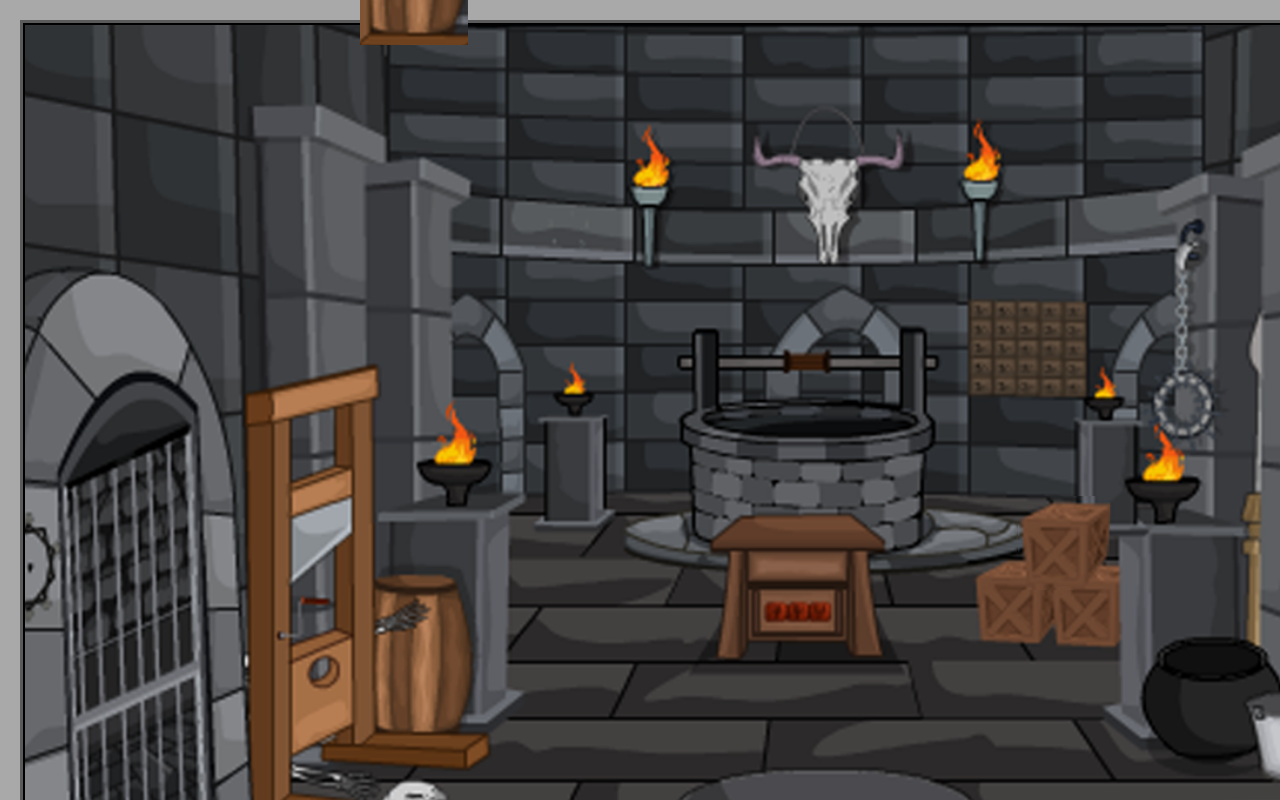
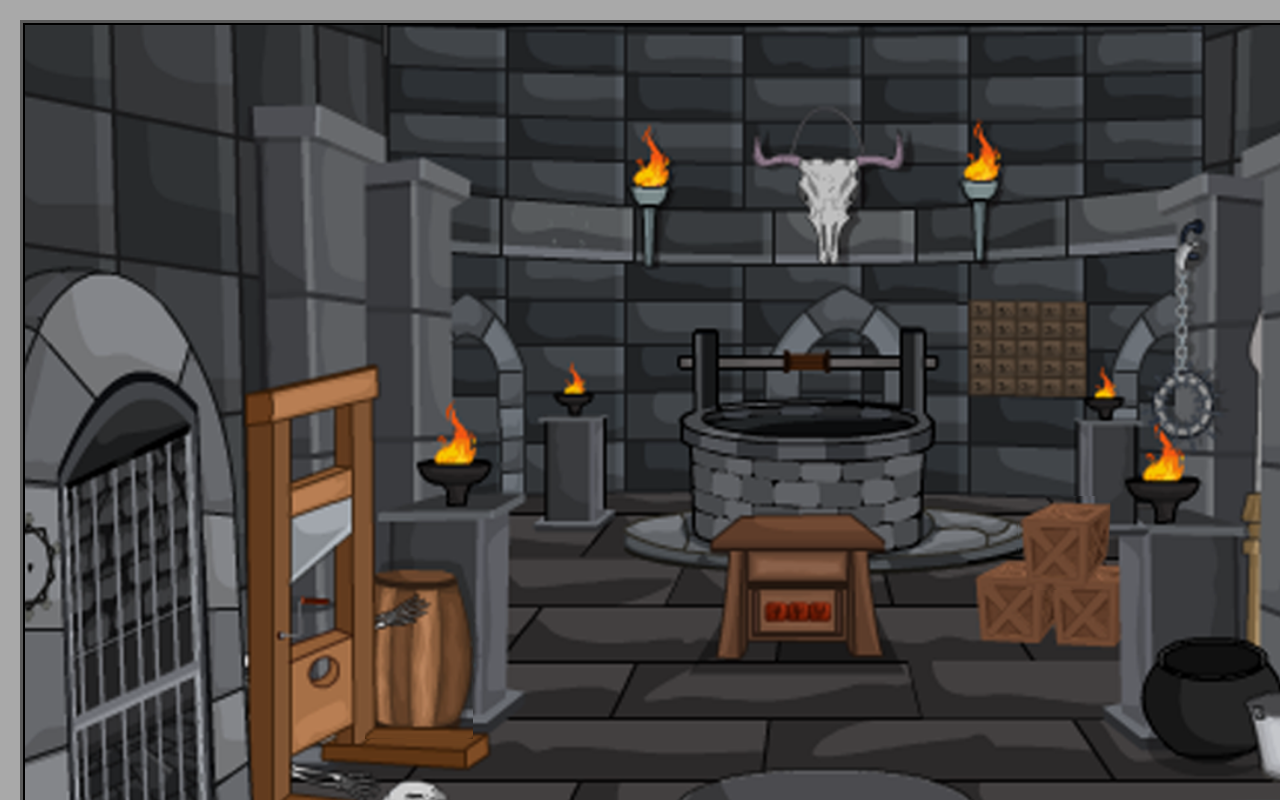
Before and after one commit to TSanfordGATech/Project3, a React (Create React App) app in the folder client/: page /office in a window 1280 px wide. Shown: the top 800 px of the page. Built offline with nearby package versions, Linux system fonts and the light colour scheme.

Commit message:
finished final item

```diff
--- a/client/src/component/game3/src/scenes/Office/style.css
+++ b/client/src/component/game3/src/scenes/Office/style.css
@@ -58,8 +58,8 @@
     background-repeat: no-repeat;
     height: 800px;
     width: 410px;
-    z-index: -1;
+    z-index: 1;
     cursor: pointer;
-    margin-top: -734px;
-    margin-left: 340px;
+    margin-top: -40px;
+    margin-left: 345px;
   }
```
